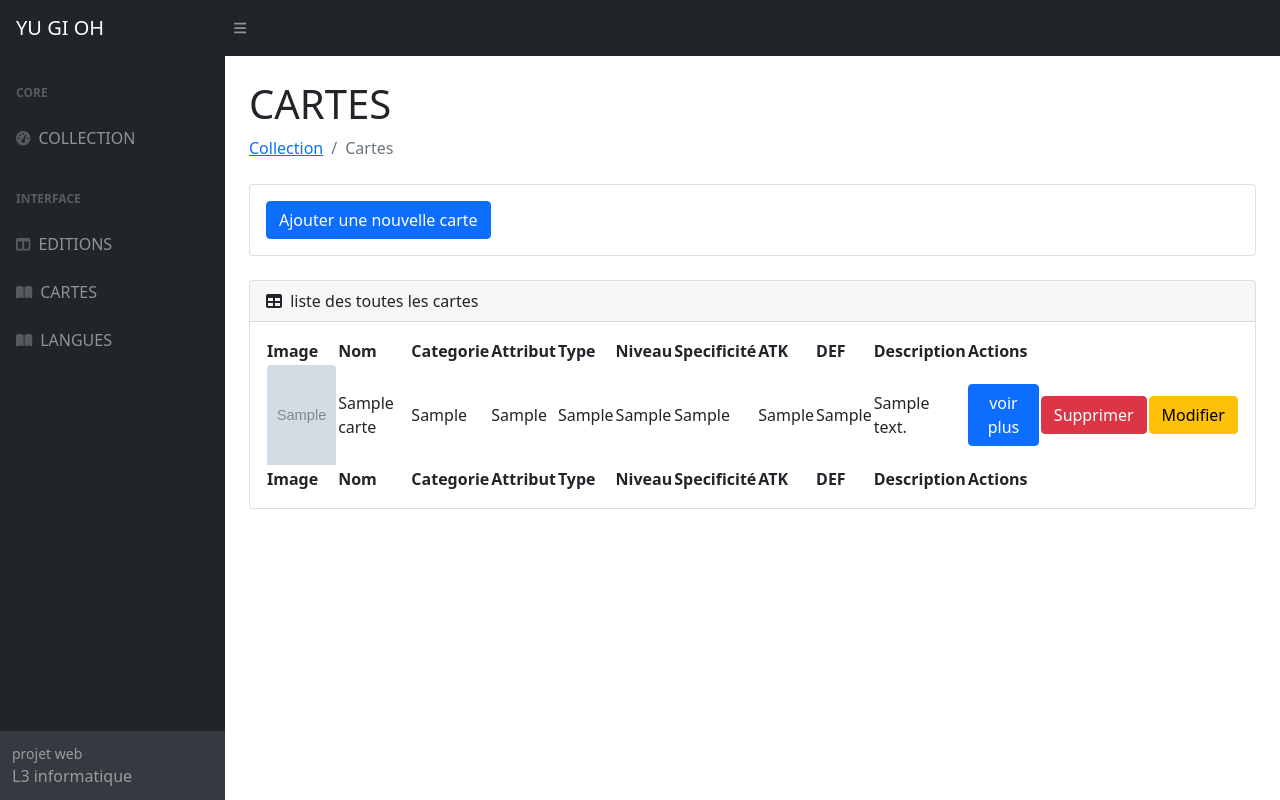
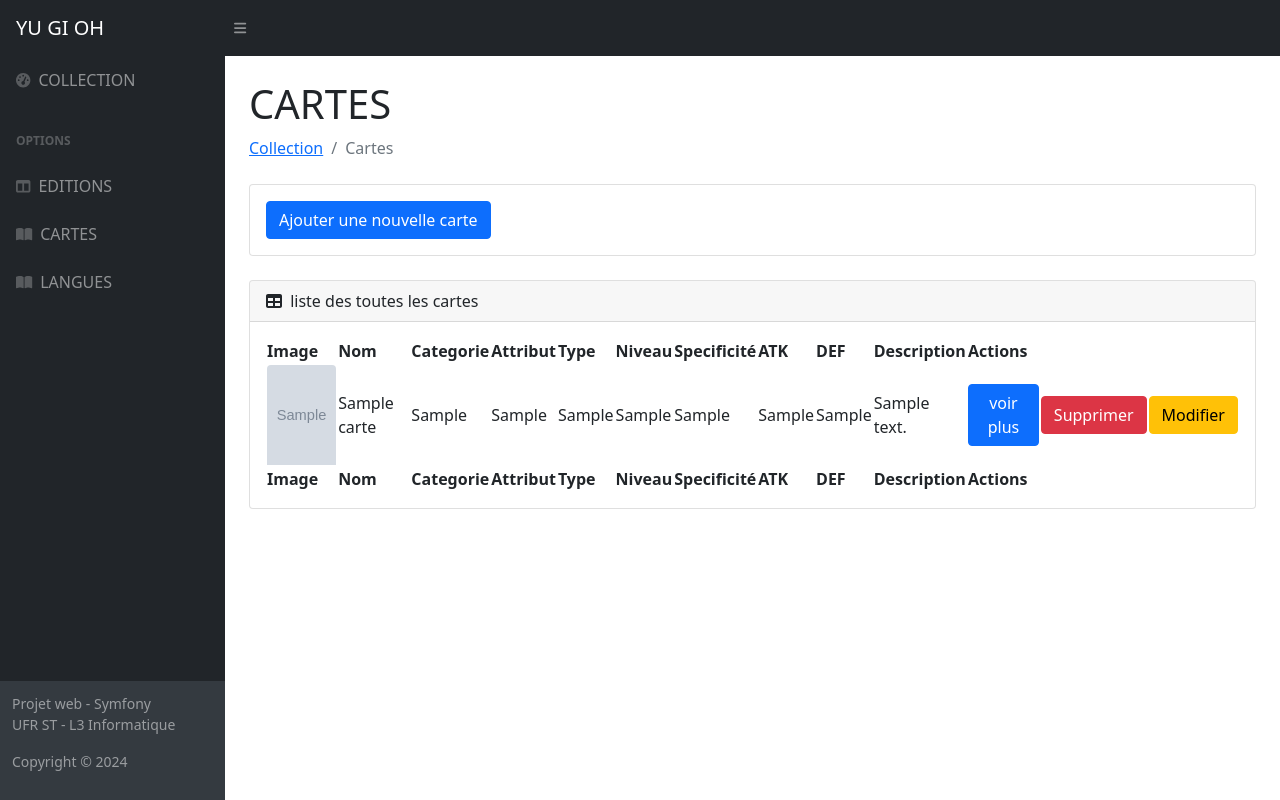
Before and after one commit to MamadouAl/CRUD_YuGiOh, a Symfony app: template templates/carte/index.html.twig in a window 1280 px wide. Run offline with Twig, Linux system fonts and the light colour scheme; the template is opened without the code that fills it: most values are stand-ins (such as "Sample title", 1, 10 or a date in 2020); grey boxes marked "Sample" are stand-in pictures; style sheets or scripts are compiled from the project's sources; some libraries are stand-ins or nearby versions.

Commit message:
Deuxième version V2.2

```diff
--- a/src/Entity/CartePossedee.php
+++ b/src/Entity/CartePossedee.php
@@ -25,6 +25,7 @@ class CartePossedee
     private ?Langue $langue = null;
 
     #[ORM\Column]
+
     private ?int $quantite = null;
 
 
--- a/templates/base.html.twig
+++ b/templates/base.html.twig
@@ -24,12 +24,11 @@
                 <nav class="sb-sidenav accordion sb-sidenav-dark" id="sidenavAccordion">
                     <div class="sb-sidenav-menu">
                         <div class="nav">
-                            <div class="sb-sidenav-menu-heading">Core</div>
                             <a class="nav-link" href="{{ path('home') }}">
                                 <div class="sb-nav-link-icon"><i class="fas fa-tachometer-alt"></i></div>
                                 COLLECTION
                             </a>
-                            <div class="sb-sidenav-menu-heading">Interface</div>
+                            <div class="sb-sidenav-menu-heading">OPTIONS</div>
                             <a class="nav-link" href="{{path('editions')}}" >
                                 <div class="sb-nav-link-icon"><i class="fas fa-columns"></i></div>
                                 EDITIONS
@@ -45,9 +44,13 @@
                         </div>
                     </div>
                     <div class="sb-sidenav-footer">
-                        <div class="small">projet web</div>
-                        L3 informatique
+                        <div class="small">Projet web - Symfony</div>
+                        <div class="small">
+                            <p>UFR ST - L3 Informatique</p>
+                            <p>Copyright &copy; 2024</p>
+                        </div>
                     </div>
+
                 </nav>
             </div>
         </div>
```
Also changed, not shown: src/Controller/CartePossedeeController.php (+15 -21 lines), src/Entity/CarteEdition.php (+7 -0 lines), src/Entity/Langue.php (+9 -0 lines), 1 other file.
